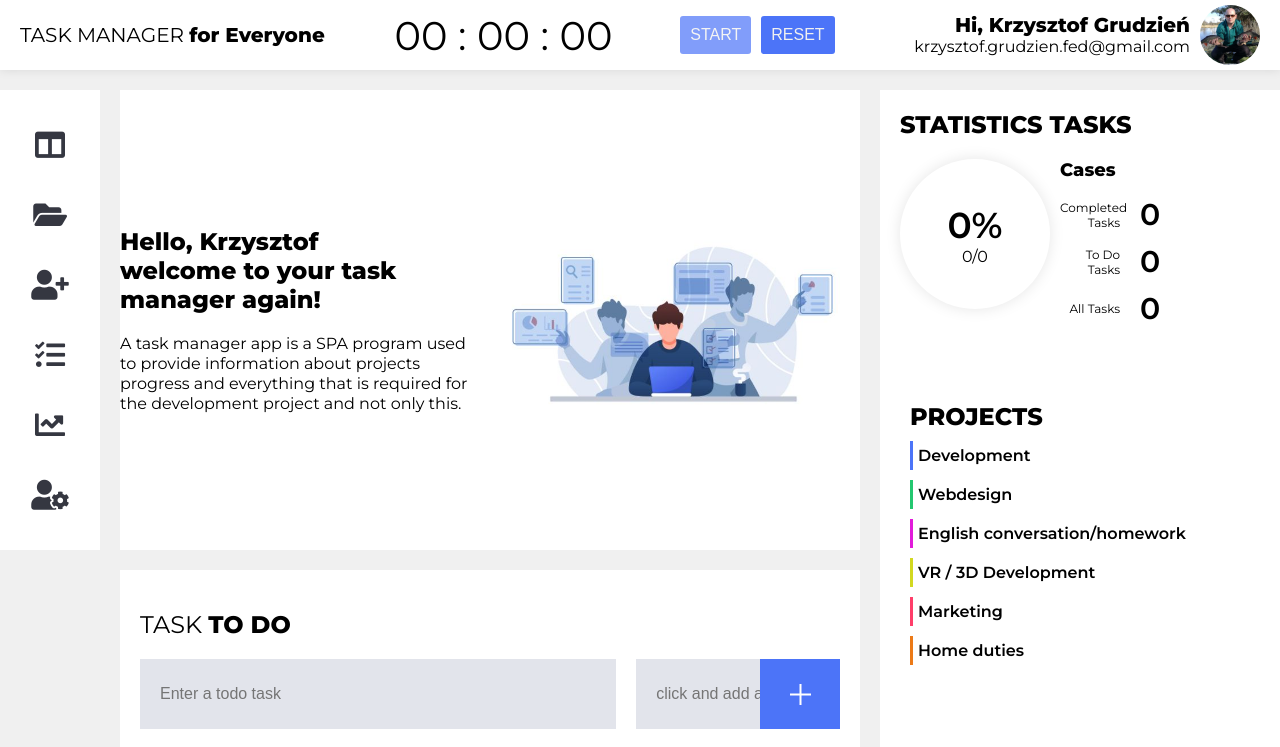
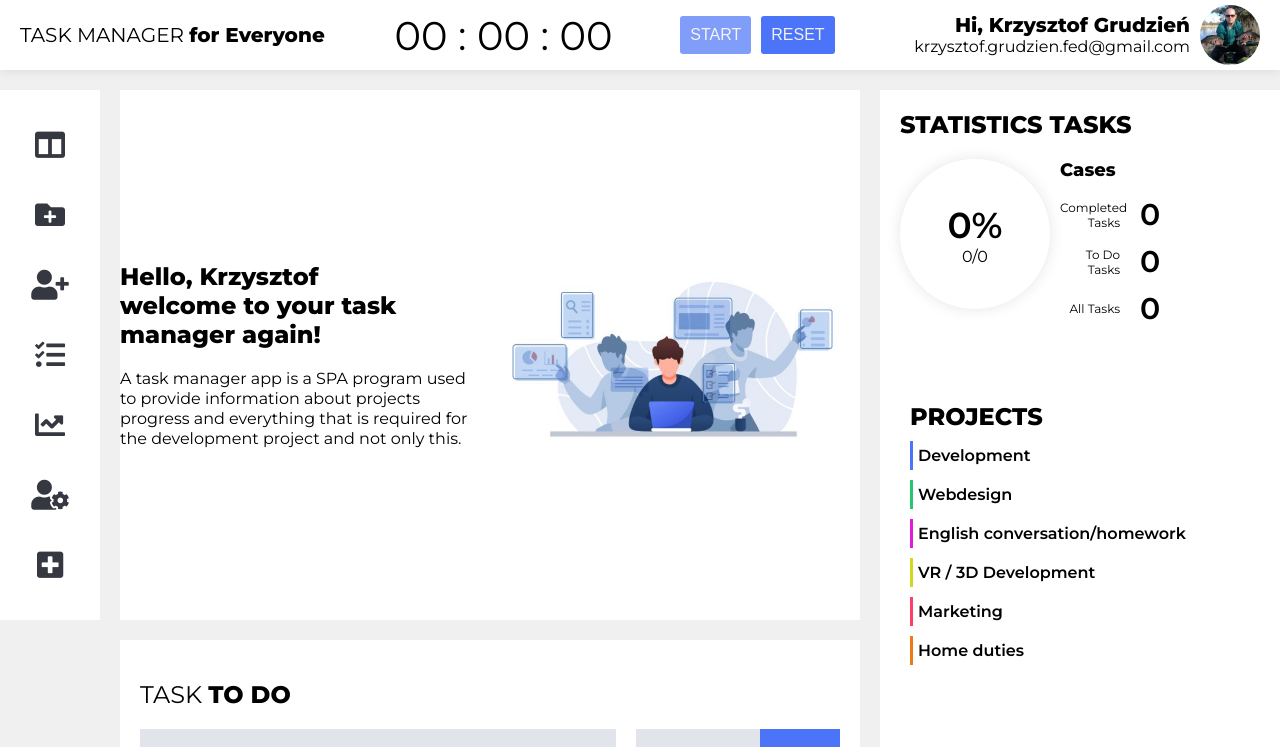
Before and after one commit to KrzysztofGrudzien/React-To-Do-App, a React (Create React App) app: page / in a window 1280 px wide. Shown: the top 747 px of the page. Built offline with nearby package versions, Linux system fonts and the light colour scheme.

Commit message:
add new navigation link go to page displaying form

```diff
--- a/src/components/Navigation/Navigation.js
+++ b/src/components/Navigation/Navigation.js
@@ -1,10 +1,9 @@
 import React from "react";
-import { BrowserRouter as Router, Switch, Route, Link } from "react-router-dom";
+import { Link } from "react-router-dom";
 import "./Navigation.scss";
 
 const Navigation = () => {
   return (
-    <Router>
     <nav className="nav">
       <ul className="nav-list">
         <li className="nav-list-item">
@@ -14,7 +13,7 @@ const Navigation = () => {
         </li>
         <li className="nav-list-item">
           <Link to="/projects">
-              <i class="fas fa-folder-open"></i>
+            <i class="fas fa-folder-plus"></i>
           </Link>
         </li>
         <li className="nav-list-item">
@@ -37,9 +36,13 @@ const Navigation = () => {
             <i class="fas fa-user-cog"></i>
           </Link>
         </li>
+        <li className="nav-list-item">
+          <Link to="/add-task">
+            <i class="fas fa-plus-square"></i>
+          </Link>
+        </li>
       </ul>
     </nav>
-    </Router>
   );
 };
 
```
Lines whose indentation alone changed are shown as unchanged.
